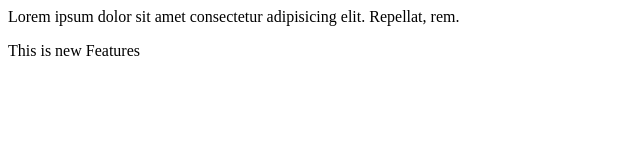
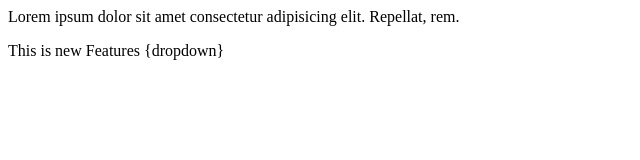
Before and after one commit to 1ujjwal/LocalRepo, a plain HTML site: page LocalRepo/index.html in a window 1280 px wide. Shown: the full height of the page, 0-640 px from the left. Drawn offline with Linux system fonts and the light colour scheme.

Commit message:
Add dropdown

```diff
--- a/LocalRepo/index.html
+++ b/LocalRepo/index.html
@@ -1,2 +1,2 @@
 <p>Lorem ipsum dolor sit amet consectetur adipisicing elit. Repellat, rem.</p>
-<p>This is new Features</p>
+<p>This is new Features {dropdown}</p>
```
